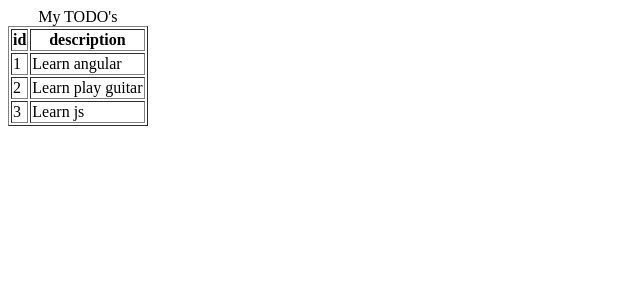
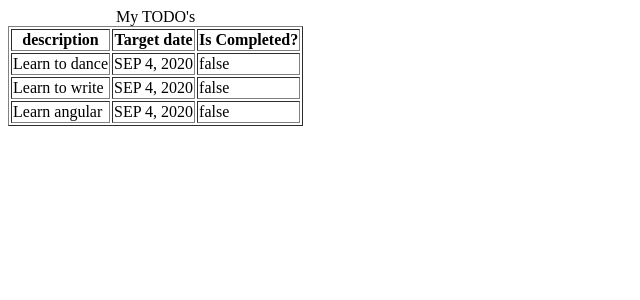
Before and after one commit to ferroblesh/java-angular, an Angular app: page /todos in a window 1280 px wide. Shown: the top 300 px of the page, without its empty margins (0-640 px from the left). Built offline with nearby package versions, Linux system fonts and the light colour scheme.

Commit message:
Added todo clas

```diff
--- a/src/app/listtodos/listtodos.component.html
+++ b/src/app/listtodos/listtodos.component.html
@@ -1,13 +1,15 @@
 <table border="1">
     <caption>My TODO's</caption>
     <thead>
-        <th>id</th>
         <th>description</th>
+        <th>Target date</th>
+        <th>Is Completed?</th>
     </thead>
     <tbody>
         <tr *ngFor="let todo of todos">
-            <td>{{todo.id}}</td>
             <td>{{todo.description}}</td>
+            <td>{{todo.targetDate | date | uppercase}}</td>
+            <td>{{todo.done}}</td>
         </tr>
     </tbody>
 </table>
--- a/src/app/listtodos/listtodos.component.ts
+++ b/src/app/listtodos/listtodos.component.ts
@@ -1,4 +1,15 @@
 import { Component, OnInit } from '@angular/core';
+
+export class Todo {
+  constructor(
+    public id: number,
+    public description: string,
+    public done: boolean,
+    public targetDate: Date
+  ){
+
+  }
+}
 
 @Component({
   selector: 'app-listtodos',
@@ -7,9 +18,9 @@
 })
 export class ListtodosComponent implements OnInit {
   todos=[
-    {id: 1, description: 'Learn angular'},
-    {id: 2, description: 'Learn play guitar'},
-    {id: 3, description: 'Learn js'},
+    new Todo(1,'Learn to dance', false, new Date()),
+    new Todo(2,'Learn to write', false, new Date()),
+    new Todo(3,'Learn angular', false, new Date())
    ]
   todo={
     id:1,
```
